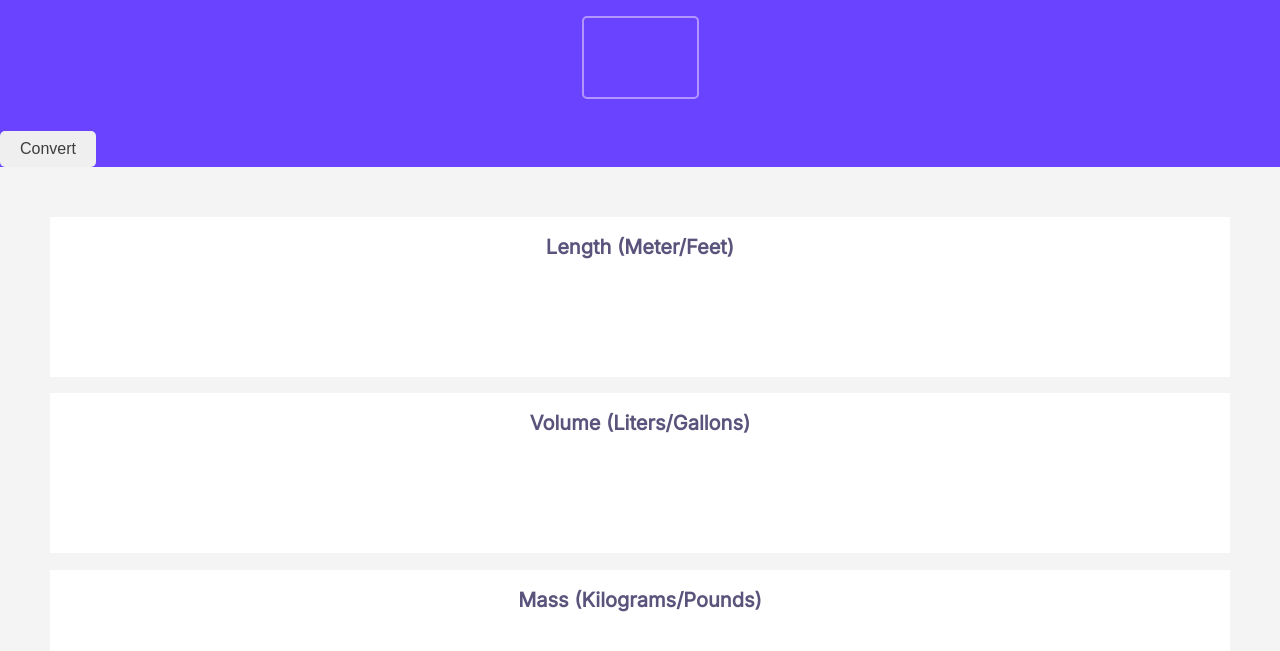
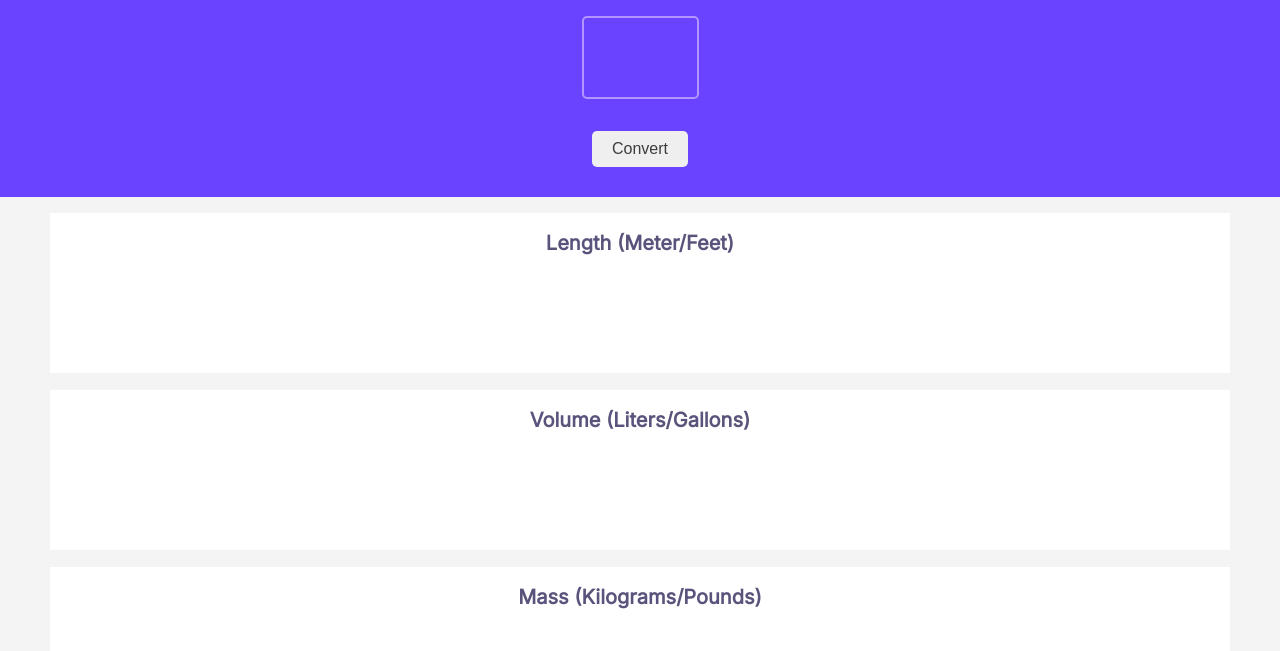
Before and after one commit to adriennfazekas/unit-converter, a plain HTML site: page index.html in a window 1280 px wide. Shown: the part 71-722 px from the top of the page. Drawn offline with Linux system fonts and the light colour scheme.

Commit message:
center the button

```diff
--- a/index.css
+++ b/index.css
@@ -9,7 +9,7 @@ body {
     text-align: center;
 }
 
-.header, input {
+.container {
     background-color: #6943FF;
 }
 
@@ -28,13 +28,13 @@ input {
     height: 83px;
     font-size: 58px;
     color: white;
+    background-color: #6943FF;
     text-align: center;
 }
 
 button {
-    display: block;
     margin-top: 2rem;
-
+    margin-bottom: 30px;
     text-align: center;
     padding: 6 20 6 20;
     border-radius: 5px;
@@ -44,10 +44,14 @@ button {
     font-size: 16px;
     line-height: 24px;
 }
+button:hover {
+    background-color: #adedd9;
+}
 
 .convert-container {
     background-color: #F4F4F4;
-    margin: 50px;
+    margin-left: 50px;
+    margin-right: 50px;
 }
 
 #length-el, #volume-el, #mass-el {
--- a/index.html
+++ b/index.html
@@ -4,13 +4,15 @@
         <link href="https://fonts.googleapis.com/css2?family=Inter&display=swap" rel="stylesheet">
     </head>
     <body>
-        <div clas="container">
+        <div class="container">
             <div class="header">
                 <h1>Metric/Imperial Unit Conversion</h1>
                 <input id="input-el">
+            </div>
+            <div>
                 <button id="convert-btn">Convert</button>
             </div>
-
+        </div>
             <div class="convert-container">
                 <div id="length-el">
                     <h2>Length (Meter/Feet)</h2>
@@ -30,7 +32,7 @@
             </div>
 
 
-        </div>
+
         <script src="index.js"></script>
     </body>
 </html>
```
